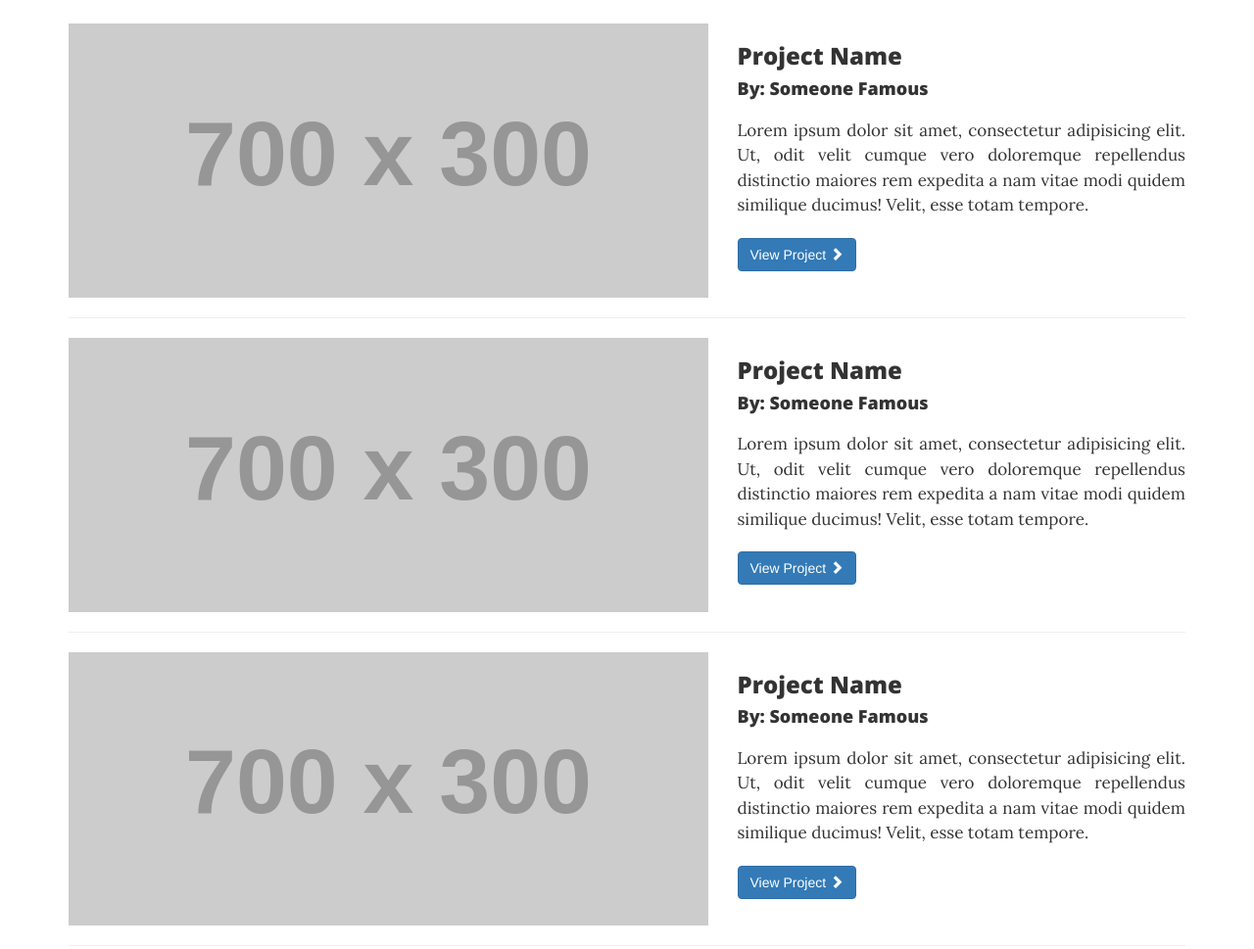
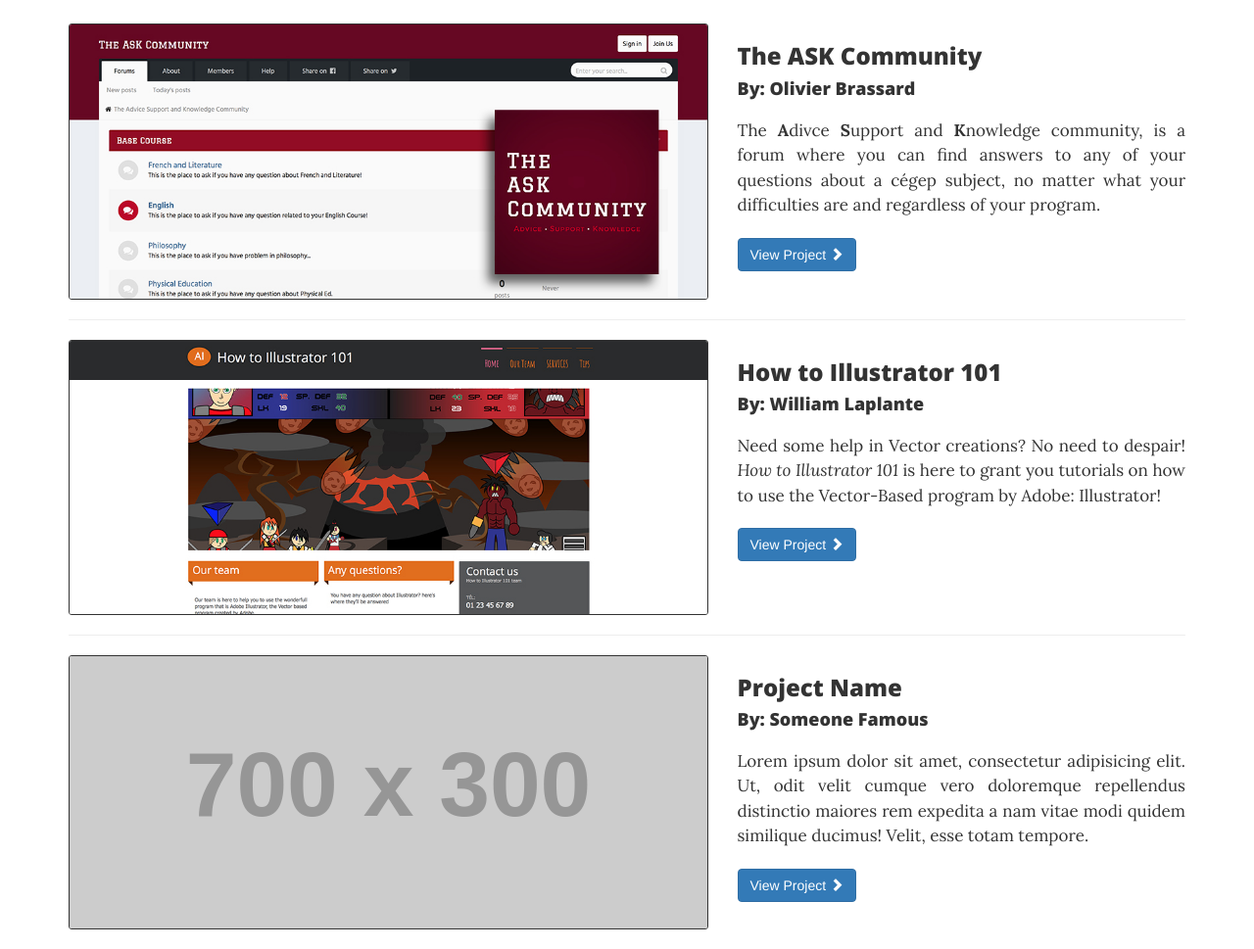
Before and after one commit to obrassard/2017-A-Problem-Solving-Approach-to-Learning, a website: page index.html in a window 1280 px wide. Shown: the part 620-1589 px from the top of the page at 98% size. Drawn offline with nearby package versions, Linux system fonts and the light colour scheme; placeholder pictures from the web are drawn by us.

Commit message:
Udpated projects
added Ask community & Illustrator 101

```diff
--- a/css/theme.css
+++ b/css/theme.css
@@ -174,3 +174,8 @@ footer .copyright {
     margin-bottom: 20px;
   }
 }
+
+.project-thumbnail{
+  border: 1px solid #333;
+  border-radius: 3px;
+}
--- a/index.html
+++ b/index.html
@@ -54,28 +54,42 @@
     <!-- Page Content -->
     <div class="container">
 
-        <!-- Project 1 -->
+        <!-- ASK Community -->
         <div class="row">
             <div class="col-md-7">
-                <a href="#">
-                    <img class="img-responsive" src="http://placehold.it/700x300" alt="">
-                </a>
+                <img class="img-responsive project-thumbnail" src="img/projects%20thumbnails/brassard_ask.jpg" alt="">
             </div>
             <div class="col-md-5">
-                <h3>Project Name</h3>
-                <h4>By: Someone Famous</h4>
-                <p>Lorem ipsum dolor sit amet, consectetur adipisicing elit. Ut, odit velit cumque vero doloremque repellendus distinctio maiores rem expedita a nam vitae modi quidem similique ducimus! Velit, esse totam tempore.</p>
-                <a class="btn btn-primary" href="#">View Project <span class="glyphicon glyphicon-chevron-right"></span></a>
+                <h3>The ASK Community</h3>
+                <h4>By: Olivier Brassard</h4>
+                <p>The <strong>A</strong>divce <strong>S</strong>upport and <strong>K</strong>nowledge community, is a forum where you can find answers to any of your questions about a cégep subject, no matter what your difficulties are and regardless of your program.</p>
+                <a class="btn btn-primary" href="http://askcommunity.ca">View Project <span class="glyphicon glyphicon-chevron-right"></span></a>
             </div>
         </div>
         <!-- /.row -->
         <hr>
 
+        <!-- Illustrator 101 -->
+        <div class="row">
+            <div class="col-md-7">
+                <img class="img-responsive project-thumbnail" src="img/projects%20thumbnails/laplante_illustrator101.jpg" alt="">
+            </div>
+            <div class="col-md-5">
+                <h3>How to Illustrator 101</h3>
+                <h4>By: William Laplante</h4>
+                <p>Need some help in Vector creations? No need to despair! <i>How to Illustrator 101</i> is here to grant you tutorials on how to use the Vector-Based program by Adobe: Illustrator!</p>
+                <a class="btn btn-primary" href="https://residentevil423.wixsite.com/howtoillustrator101">View Project <span class="glyphicon glyphicon-chevron-right"></span></a>
+            </div>
+        </div>
+        <!-- /.row -->
+        <hr>
+
+
         <!-- Project 2 -->
         <div class="row">
             <div class="col-md-7">
                 <a href="#">
-                    <img class="img-responsive" src="http://placehold.it/700x300" alt="">
+                    <img class="img-responsive project-thumbnail" src="http://placehold.it/700x300" alt="">
                 </a>
             </div>
             <div class="col-md-5">
@@ -92,24 +106,7 @@
         <div class="row">
             <div class="col-md-7">
                 <a href="#">
-                    <img class="img-responsive" src="http://placehold.it/700x300" alt="">
-                </a>
-            </div>
-            <div class="col-md-5">
-                <h3>Project Name</h3>
-                <h4>By: Someone Famous</h4>
-                <p>Lorem ipsum dolor sit amet, consectetur adipisicing elit. Ut, odit velit cumque vero doloremque repellendus distinctio maiores rem expedita a nam vitae modi quidem similique ducimus! Velit, esse totam tempore.</p>
-                <a class="btn btn-primary" href="#">View Project <span class="glyphicon glyphicon-chevron-right"></span></a>
-            </div>
-        </div>
-        <!-- /.row -->
-        <hr>
-
-        <!-- Project 4 -->
-        <div class="row">
-            <div class="col-md-7">
-                <a href="#">
-                    <img class="img-responsive" src="http://placehold.it/700x300" alt="">
+                    <img class="img-responsive project-thumbnail" src="http://placehold.it/700x300" alt="">
                 </a>
             </div>
             <div class="col-md-5">
@@ -126,7 +123,7 @@
         <div class="row">
             <div class="col-md-7">
                 <a href="#">
-                    <img class="img-responsive" src="http://placehold.it/700x300" alt="">
+                    <img class="img-responsive project-thumbnail" src="http://placehold.it/700x300" alt="">
                 </a>
             </div>
             <div class="col-md-5">
```
Also changed, not shown: img/projects thumbnails/brassard_ask.jpg (added), img/projects thumbnails/demo.png (added), img/projects thumbnails/laplante_illustrator101.jpg (added).
